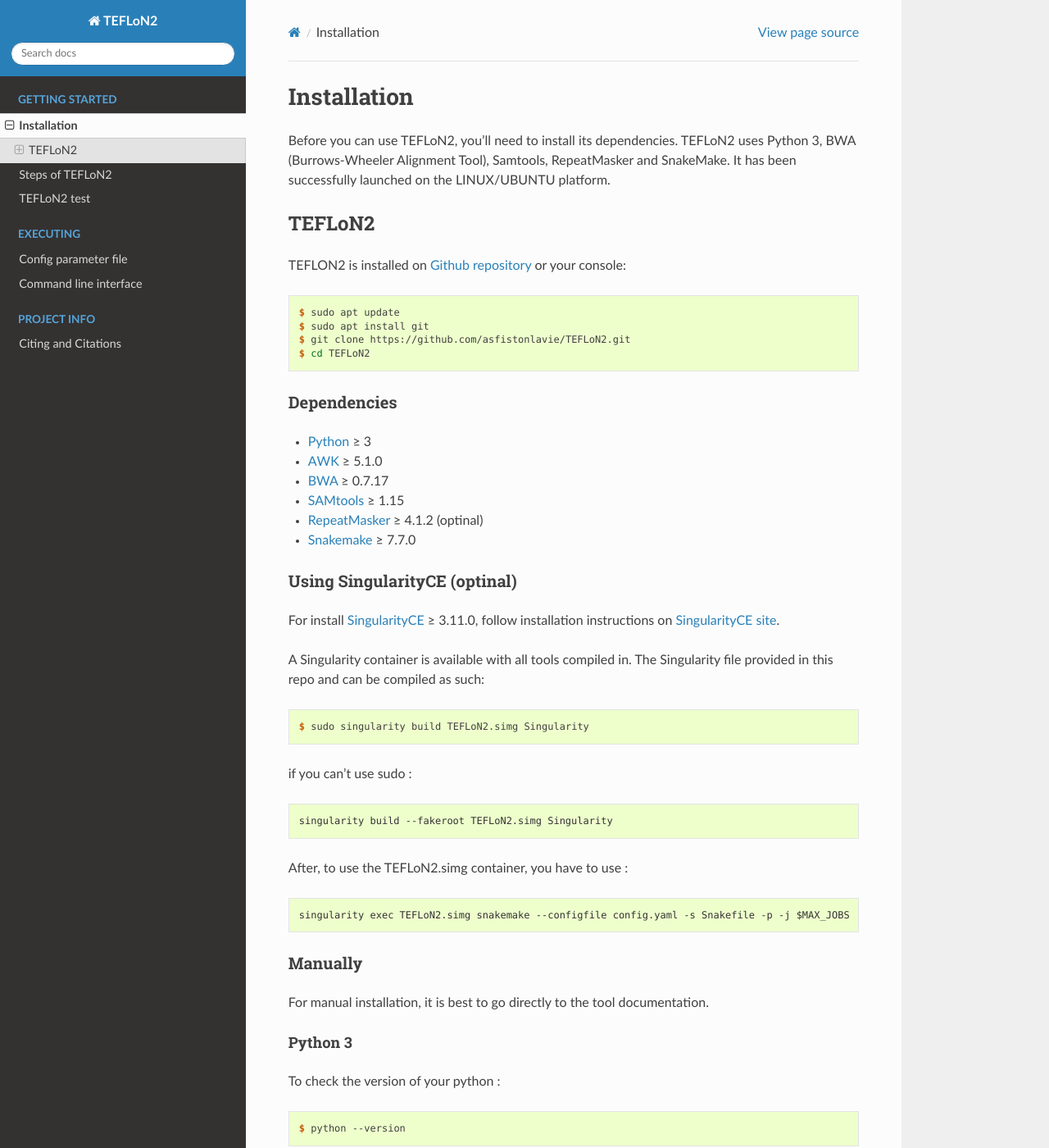
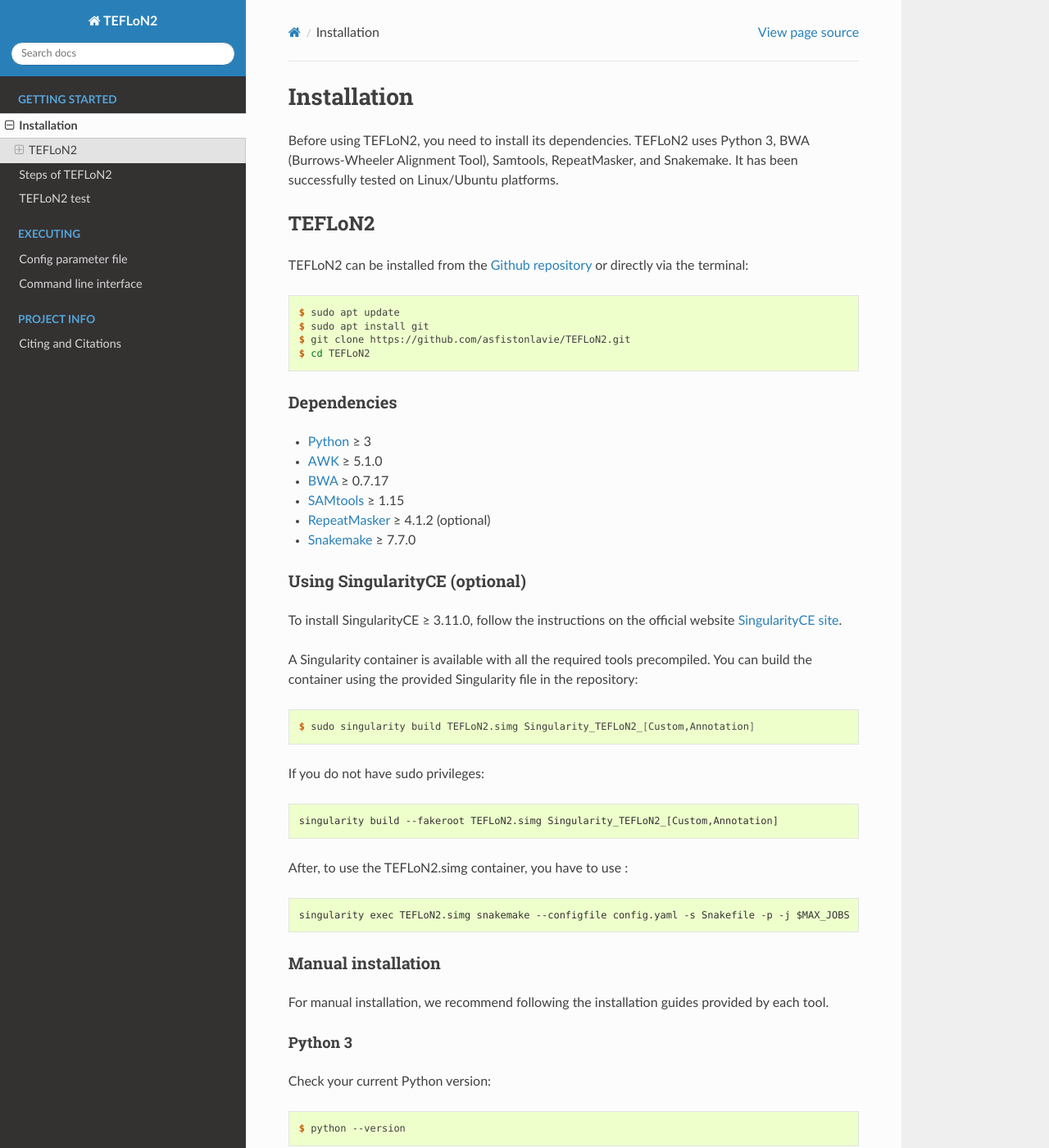
Before and after one commit to asfistonlavie/TEFLoN2, a Sphinx documentation site: the page built from docs/getting_started/installation.rst, in a window 1280 px wide and 1400 px high. Shown: the whole window at 82% size. Built offline with Sphinx 7.4.7 and the Read the Docs theme 3.1.0, drawn with Linux system fonts in a browser that asks for light colours; some of the changed text lies outside the part shown.

Commit message:
Update installation.rst
Typo correction

```diff
--- a/docs/getting_started/installation.rst
+++ b/docs/getting_started/installation.rst
@@ -3,14 +3,12 @@
 ============
 
 
-Before you can use TEFLoN2, you'll need to install its dependencies.
-TEFLoN2 uses Python 3, BWA (Burrows-Wheeler Alignment Tool), Samtools, RepeatMasker and SnakeMake.
-It has been successfully launched on the LINUX/UBUNTU platform.
+Before using TEFLoN2, you need to install its dependencies. TEFLoN2 uses Python 3, BWA (Burrows-Wheeler Alignment Tool), Samtools, RepeatMasker, and Snakemake. It has been successfully tested on Linux/Ubuntu platforms.
 
 TEFLoN2
 =======
 
-TEFLON2 is installed on `Github repository <https://github.com/asfistonlavie/TEFLoN2>`_ or your console:
+TEFLoN2 can be installed from the `Github repository <https://github.com/asfistonlavie/TEFLoN2>`_ or directly via the terminal:
 
 .. code-block:: console
 
@@ -36,27 +34,26 @@
 * AWK_ ≥ 5.1.0
 * BWA_ ≥ 0.7.17
 * SAMtools_ ≥ 1.15
-* RepeatMasker_ ≥ 4.1.2 (optinal)
+* RepeatMasker_ ≥ 4.1.2 (optional)
 * Snakemake_ ≥ 7.7.0
 
 
-Using SingularityCE (optinal)
------------------------------
+Using SingularityCE (optional)
+------------------------------
 
+To install SingularityCE ≥ 3.11.0, follow the instructions on the official website `SingularityCE site <https://docs.sylabs.io/guides/main/admin-guide/installation.html>`_.
 
-For install SingularityCE_ ≥ 3.11.0, follow installation instructions on `SingularityCE site <https://docs.sylabs.io/guides/main/admin-guide/installation.html>`_.
-
-A Singularity container is available with all tools compiled in. The Singularity file provided in this repo and can be compiled as such:
+A Singularity container is available with all the required tools precompiled. You can build the container using the provided Singularity file in the repository:
 
 .. code-block:: console
 
-	$ sudo singularity build TEFLoN2.simg Singularity
+	$ sudo singularity build TEFLoN2.simg Singularity_TEFLoN2_[Custom,Annotation]
 
-if you can't use sudo :
+If you do not have sudo privileges:
 
 .. code-block:: console
 
-	singularity build --fakeroot TEFLoN2.simg Singularity
+	singularity build --fakeroot TEFLoN2.simg Singularity_TEFLoN2_[Custom,Annotation]
 
 After, to use the TEFLoN2.simg container, you have to use :
 
@@ -65,21 +62,22 @@
 	singularity exec TEFLoN2.simg snakemake --configfile config.yaml -s Snakefile -p -j $MAX_JOBS
 
 
-Manually
---------
+Manual installation
+-------------------
 
-For manual installation, it is best to go directly to the tool documentation.
+For manual installation, we recommend following the installation guides provided by each tool.
 
 Python 3
 ^^^^^^^^
 
-To check the version of your python :
+Check your current Python version:
 
 .. code-block:: console
 
 	$ python --version
 
-If python < 3, install python 3 on `their site <https://www.python.org/doc/>`_ or your console:
+If your version is < 3, install Python 3 `<https://www.python.org/doc/>`_ from python.org or via terminal:
+
 
 .. code-block:: console
 
@@ -89,16 +87,16 @@
 If all went well you now have python 3 on your computer.
 
 
-Burrows-Wheeler Alignment Tool (BWA)
-^^^^^^^^^^^^^^^^^^^^^^^^^^^^^^^^^^^^
+BWA (Burrows-Wheeler Aligner)
+^^^^^^^^^^^^^^^^^^^^^^^^^^^^^
 
-If your computer has bwa installed, check the version of your bwa :
+Check your BWA version:
 
 .. code-block:: console
 
 	$ bwa
 
-If bwa is not installed or version <  0.7.17 :
+If BWA is not installed or the version < 0.7.17:
 
 
 .. code-block:: console
@@ -106,33 +104,33 @@
 	$ sudo apt update
 	sudo apt -y install bwa
 
-Recheck bwa version and if there are any problems, go to the `bwa site <https://bio-bwa.sourceforge.net/>`_.
+Check the version again. If problems persist, refer to the `bwa site <https://bio-bwa.sourceforge.net/>`_.
 
 SAMtools
 ^^^^^^^^
 
-If your computer has SAMtools installed, check the version of your SAMtools :
+Check your SAMtools version:
 
 .. code-block:: console
 
 	$ samtools --version
 
-If samtools is not installed or SAMtools < 1.15, follow installation instructions on `samtools site <http://www.htslib.org/>`_.
+If SAMtools is not installed or is outdated (< 1.15), follow instructions on the `samtools site <http://www.htslib.org/>`_.
 
 
 RepeatMasker
 ^^^^^^^^^^^^
 
-For install RepeatMasker_, follow installation instructions on `RepeatMasker site <http://www.repeatmasker.org/RepeatMasker/>`_.
+To install RepeatMasker_, follow installation instructions on `RepeatMasker site <http://www.repeatmasker.org/RepeatMasker/>`_.
 
-SnakeMake
+
+Snakemake
 ^^^^^^^^^
 
-
-If your computer has SnakeMake installed, check the version of your SnakeMake :
+Check your Snakemake version:
 
 .. code-block:: console
 
 	$ snakemake --version
 
-If SnakeMake is not installed or version < 7.7.0, follow installation instruction on `SnakeMake site <https://snakemake.readthedocs.io/en/stable/getting_started/installation.html>`_.
+If SnakeMake is not installed or is older than version < 7.7.0, install it following the instructions on `SnakeMake site <https://snakemake.readthedocs.io/en/stable/getting_started/installation.html>`_.
```
